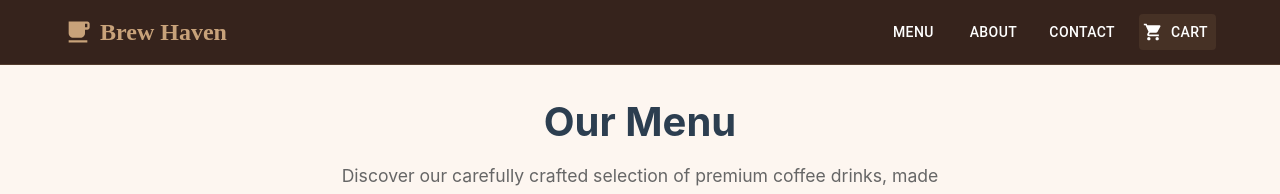
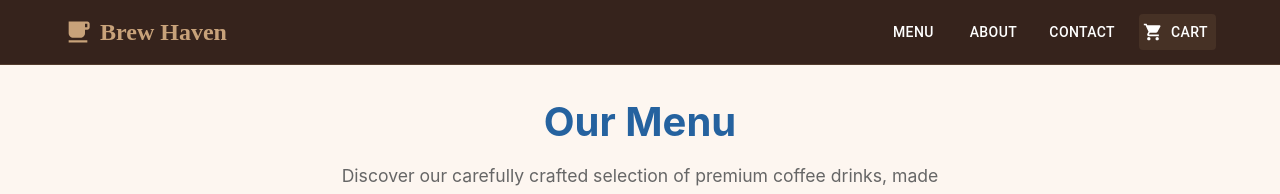
Before and after one commit to UdaraDulanjiDemel/Coffee_Cafe, a React (Create React App) app: page /menu in a window 1280 px wide. Shown: the top 194 px of the page. Built offline with nearby package versions, Linux system fonts and the light colour scheme.

Commit message:
Update MenuTitle color to enhance visual consistency

```diff
--- a/src/pages/Menu.js
+++ b/src/pages/Menu.js
@@ -17,7 +17,7 @@ const MenuHeader = styled.div`
 
 const MenuTitle = styled.h2`
   font-size: 2.5rem;
-  color: #2c3e50;
+  color:rgb(37, 98, 159);
   margin-bottom: 1rem;
 `;
 
```
